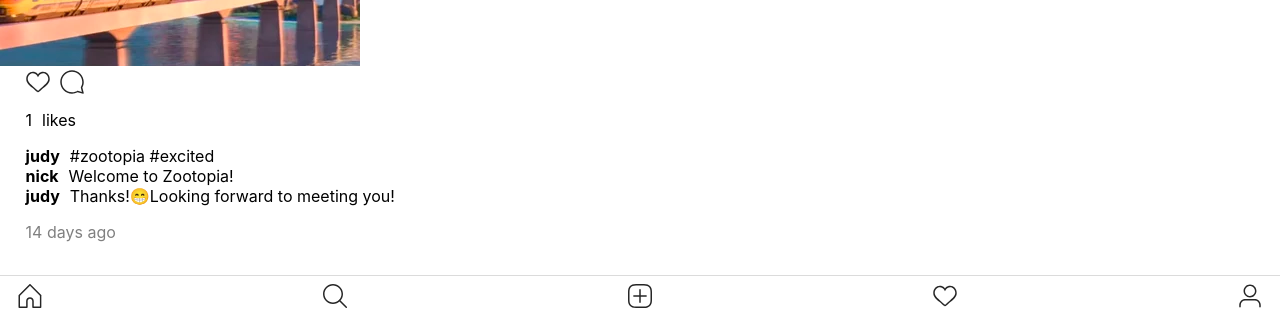
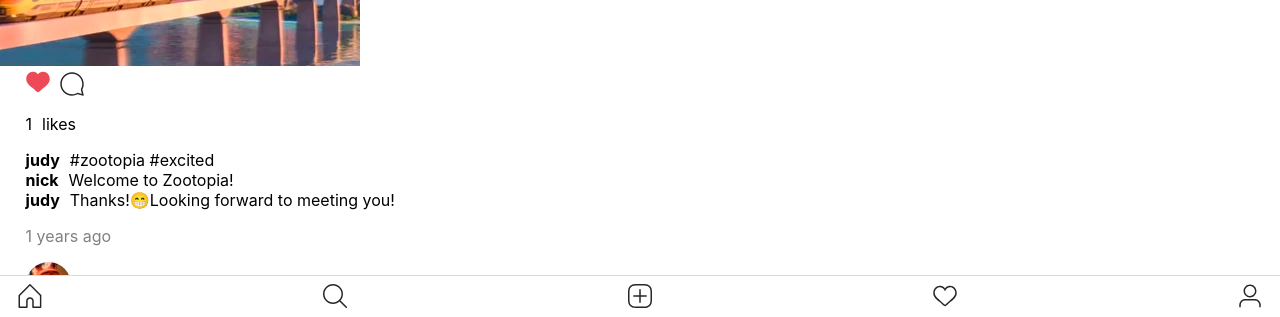
Before and after one commit to megancostello/socialmedia-app, a React (Create React App) app in the folder my-app/: page / in a window 1280 px wide. Shown: the part 481-798 px from the top of the page. Built offline with nearby package versions, Linux system fonts and the light colour scheme.

Commit message:
adding like/unlike functionality

```diff
--- a/my-app/src/components/App.js
+++ b/my-app/src/components/App.js
@@ -7,22 +7,26 @@ import Explore from './Explore';
 import NewPost from './NewPost';
 import Activity from './Activity';
 import Profile from './Profile';
+import initialStore from '../utils/initialStore';
 
 class App extends React.Component{
 
 	constructor(props){
 		super(props);
         this.state = {
-            page: "home"
+            page: "home",
+            store: initialStore
         }
         this.setPage = this.setPage.bind(this);
+        this.addLike = this.addLike.bind(this);
+		this.removeLike = this.removeLike.bind(this);
 	}
     setPage(page){
         this.setState({ page: page});
     }
 	renderMain(page){
         switch(page){
-            case "home": return <Home/>;
+            case "home": return <Home store={this.state.store} onLike={this.addLike} onUnlike={this.removeLike} />;
             case "explore": return <Explore/>;
             case "newpost": return <NewPost/>;
             case "activity": return <Activity/>;
@@ -30,6 +34,33 @@ class App extends React.Component{
             default: return <Home/>;
         }
     }
+
+    addLike(postId){
+        const like = {
+            userId: this.state.store.currentUserId,
+            postId, // make sure you understand this shorthand syntax
+            datetime: new Date().toISOString()
+        };
+
+        this.setState(state=>({
+            store:{
+              ...state.store,// spread props. make sure you understand this
+              likes: state.store.likes.concat(like)
+            }
+        }));
+    }
+
+    removeLike(postId){
+        // use filter and currentUserId to remove the like from the likes array
+
+        this.setState(state=>({
+            store:{
+              ...state.store,// spread props. make sure you understand this
+              likes: state.store.likes.filter(like=>!(like.userId===state.store.currentUserId && like.postId===postId))
+            }
+        }));
+    }
+
     render() {
         return (
             <div className={css.container}>
--- a/my-app/src/components/Home.js
+++ b/my-app/src/components/Home.js
@@ -3,41 +3,40 @@ import css from './Home.module.css';
 import publicUrl from '../utils/publicUrl';
 import Post from './Post';
 
-function Home() {
-    const post = {
-        user:{
-            id:"judy",
-            photo:"./assets/user1.png",
-        },
-        post:{
-            id:"post-1",
-            userId:"judy",
-            photo:"./assets/post1.png",
-            desc:"#zootopia #excited",
-            datetime: "2020-02-09T22:45:28Z"
-        },
-        likes: {
-            self: true,
-            count:1
-        },
-        comments:[
-        {
-            userId:"nick",
-            text:"Welcome to Zootopia!"
-        },
-        {
-            userId:"judy",
-            text:"Thanks!😁Looking forward to meeting you!"
-        }
-        ]
-    };
+function Home(props) {
+    const {store} = props;
 
-    return (<Post
-        user={post.user}
-        likes = {post.likes}
-        post = {post.post}
-        comments={post.comments}
-    />);
+    return (
+		<div>
+            {store.posts.sort((a,b)=>new Date(b.datetime) - new Date(a.datetime))
+            .map(post=>
+                <Post
+                    key={post.id}
+                    user={fineUser(post, store)}
+                    post={post}
+                    comments={findComments(post, store)}
+                    likes={findLikes(post, store)}
+                    onLike={props.onLike}
+                    onUnlike={props.onUnlike}
+                />)}
+    </div>
+	);
+}
+
+function fineUser(post, store){
+    return store.users.find(user=>user.id===post.userId);
+  }
+
+function findComments(post, store){
+  return store.comments.filter(comment=>comment.postId===post.id);
+}
+
+function findLikes(post, store){
+  let postLikes = store.likes.filter(like=>like.postId===post.id);
+  return {
+    self: postLikes.some(like=> like.userId===store.currentUserId),
+    count: postLikes.length
+  }
 }
 
 export default Home;
--- a/my-app/src/components/Post.js
+++ b/my-app/src/components/Post.js
@@ -4,18 +4,33 @@ import publicUrl from '../utils/publicUrl';
 import timespan from '../utils/timespan';
 
 function Post(props) {
+    console.log('comments are ', props.comments);
+    function handleLike() {
+        console.log('like');
+        props.onLike(props.post.id);
+      }
+
+    function handleUnlike() {
+        console.log('unlike');
+        props.onUnlike(props.post.id);
+      }
 
     return (
-        <div className={css.post}>
+        <div className={css.allpost}>
             <div className={css.user}>
-                <img src={props.user.photo} alt="Profile Pic"/>
+                <img src={publicUrl(props.user.photo)} alt="Profile Pic"/>
                 <p>{props.user.id}</p>
             </div>
             <div className={css.post}>
-                <img src={props.post.photo} alt="Post Photo"/>
+                <img src={publicUrl(props.post.photo)} alt="Post Photo"/>
             </div>
             <div className={css.icons}>
-                <img src={publicUrl('/assets/like.svg')} alt="Like"/>
+            <button>
+                {props.likes.self?
+                    <img src={publicUrl('/assets/unlike.svg')} onClick={handleUnlike} alt='Unlike Action'/> :
+                    <img src={publicUrl('/assets/like.svg')} onClick={handleLike} alt='Like Action'/>
+                }
+            </button>
                 <img src={publicUrl('/assets/comment.svg')} alt="Comment"/>
 
             </div>
@@ -26,19 +41,25 @@ function Post(props) {
                 <div className={css.com}>
                     <p><b>{props.post.userId}</b></p> <p>{props.post.desc}</p>
                 </div>
-                <div className={css.com}>
-                    <p><b>{props.comments[0].userId}</b></p> <p>{props.comments[0].text}</p>
-                </div>
-                <div className={css.com}>
-                    <p><b>{props.comments[1].userId}</b></p> <p>{props.comments[1].text}</p>
+                <div>
+                    {props.comments.map((c,idx) => (
+                        <div className={css.com} key={idx}>
+                            <p><b>{c.userId}</b></p>
+                            <p>{c.text}</p>
+                        </div>
+                    ))}
                 </div>
 
             </div>
             <div className={css.time}>
-                    <p>{timespan("March 3 2021")} ago</p>
+                    <p>{timespan(props.post.datetime)} ago</p>
             </div>
         </div>
     );
+
 }
 
+
+
+
 export default Post;
--- a/my-app/src/components/Post.module.css
+++ b/my-app/src/components/Post.module.css
@@ -14,7 +14,8 @@
   }
 
   .post img{
-      object-fit: cover;
+      max-width: 100%;
+      height: auto;
   }
 
   .icons {
--- /dev/null
+++ b/my-app/src/utils/initialStore.js
@@ -0,0 +1,131 @@
+/* sample data store*/
+export default {
+    currentUserId: "judy",
+    users:[
+        {
+            id:"judy",
+            email:"judy@bc.edu",
+            photo:"/assets/user1.png",
+            name: "Judy Hopps",
+            bio:"The first rabbit officer of the Zootopia Police Department. Judy is determined to make the world a better place while breaking preconceptions about other species.",
+
+        },
+        {
+            id:"nick",
+            email:"nick@bc.edu",
+            photo:"/assets/user2.png",
+            name:"Nick Wilde",
+            bio:"Nick is a charming, small-time, con artist fox with a big mouth and a lot of opinions. But when a rabbit cop outsmarts him, he finds himself actually helping her solve a mystery."
+        },
+
+        {
+            id:"flash",
+            email:"flash@bc.edu",
+            photo:"/assets/user3.png",
+            name: "Flash Slothmore",
+            bio:"Flash is a male three-toed sloth and a supporting character in Zootopia. He works at the Department of Mammal Vehicles.",
+
+        }
+    ],
+    followers:[
+        {
+            userId:"nick",
+            followerId:"judy"
+        },
+        {
+            userId:"judy",
+            followerId:"nick"
+        },
+        {
+            userId:"judy",
+            followerId:"flash"
+        }
+    ],
+    posts:[
+        {
+            id:"post-1",
+            userId:"judy",
+            photo:"/assets/post1.png",
+            desc:"#zootopia #excited",
+            datetime: "2020-02-09T22:45:28Z",
+
+        },
+        {
+            id:"post-2",
+            userId:"nick",
+            photo:"/assets/post2.png",
+            desc:"#happy #selfie with Judy",
+            datetime: "2020-02-06T22:45:28Z",
+        },
+        {
+            id:"post-3",
+            userId:"flash",
+            photo:"/assets/post3.png",
+            desc:"Don't worry I got this",
+            datetime: "2020-02-03T22:45:28Z",
+        },
+        {
+            id:"post-4",
+            userId:"judy",
+            photo:"/assets/post4.png",
+            desc:"Just trying to make a #friend",
+            datetime: "2020-02-06T22:45:28Z",
+        },
+        {
+            id:"post-5",
+            userId:"judy",
+            photo:"/assets/post5.png",
+            desc:"I am now the first rabbit officer!",
+            datetime: "2020-02-06T22:45:28Z",
+        },
+        {
+            id:"post-6",
+            userId:"judy",
+            photo:"/assets/post6.png",
+            desc:"Having #goodtimes with folks here",
+            datetime: "2020-02-06T22:45:28Z",
+        },
+    ],
+    comments:[
+        {
+            userId:"nick",
+            postId:"post-1",
+            text:"Welcome to Zootopia!",
+            datetime:"2020-02-09T22:51:40Z"
+        },
+        {
+            userId:"judy",
+            postId:"post-1",
+            text:"Thanks!😁Looking forward to meeting you!",
+            datetime:"2020-02-09T22:52:01Z"
+        },
+        {
+            userId:"flash",
+            postId:"post-2",
+            text:"Looking good you two! 🐰🦊",
+            datetime:"2020-02-09T22:54:20Z"
+        }
+    ],
+    likes:[
+        {
+            userId:"judy",
+            postId:"post-1",
+            datetime:"2020-02-09T22:50:40Z"
+        },
+        {
+            userId:"nick",
+            postId:"post-2",
+            datetime:"2020-02-09T22:51:40Z"
+        },
+        {
+            userId:"flash",
+            postId:"post-2",
+            datetime:"2020-02-09T22:54:20Z"
+        },
+        {
+            userId:"judy",
+            postId:"post-3",
+            datetime:"2020-02-09T22:53:40Z"
+        }
+    ]
+}
```
